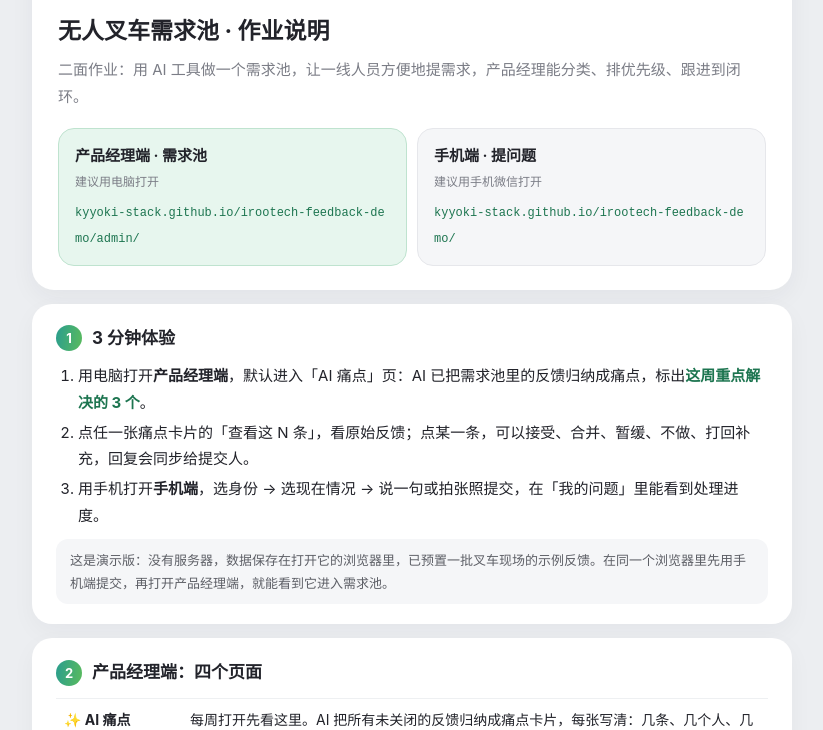
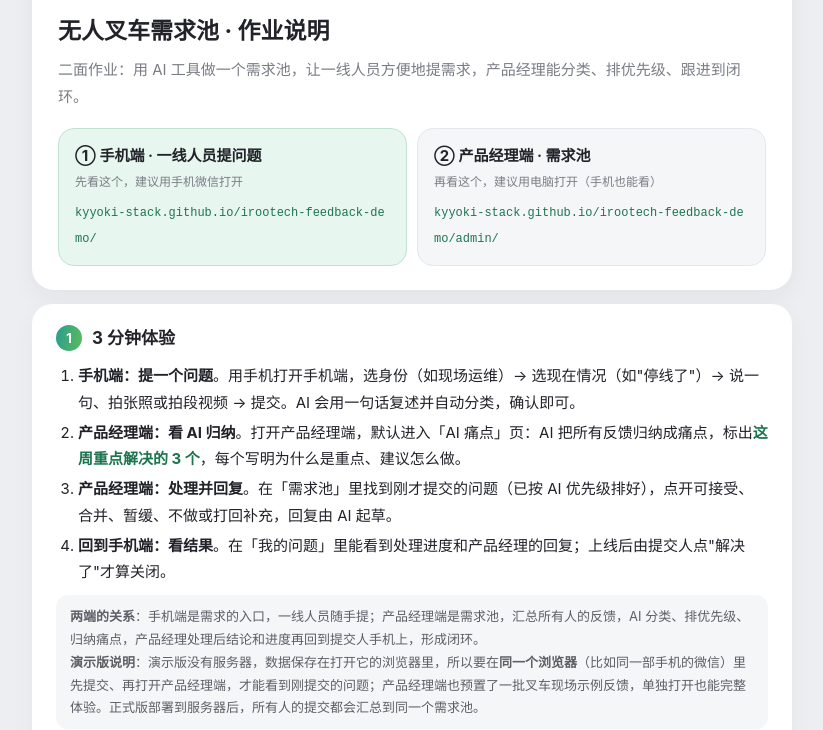
Before and after one commit to kyyoki-stack/irootech-feedback-demo, a plain HTML site: page intro/index.html in a window 1280 px wide. Shown: the part 75-805 px from the top of the page, without its empty margins (228-1051 px from the left). Drawn offline with Linux system fonts and the light colour scheme.

Commit message:
作业说明：手机端在前，体验步骤按提交→处理→回看，补两端关系
Co-Authored-By: Claude Opus 5.5 <noreply@anthropic.com>

```diff
--- a/intro/index.html
+++ b/intro/index.html
@@ -41,19 +41,21 @@ td:first-child{white-space:nowrap;font-weight:700;width:110px}
     <h1>无人叉车需求池 · 作业说明</h1>
     <p class="sub">二面作业：用 AI 工具做一个需求池，让一线人员方便地提需求，产品经理能分类、排优先级、跟进到闭环。</p>
     <div class="links">
-      <a class="lk main" href="https://kyyoki-stack.github.io/irootech-feedback-demo/admin/" target="_blank"><b>产品经理端 · 需求池</b><span>建议用电脑打开</span><code>kyyoki-stack.github.io/irootech-feedback-demo/admin/</code></a>
-      <a class="lk" href="https://kyyoki-stack.github.io/irootech-feedback-demo/" target="_blank"><b>手机端 · 提问题</b><span>建议用手机微信打开</span><code>kyyoki-stack.github.io/irootech-feedback-demo/</code></a>
+      <a class="lk main" href="https://kyyoki-stack.github.io/irootech-feedback-demo/" target="_blank"><b>① 手机端 · 一线人员提问题</b><span>先看这个，建议用手机微信打开</span><code>kyyoki-stack.github.io/irootech-feedback-demo/</code></a>
+      <a class="lk" href="https://kyyoki-stack.github.io/irootech-feedback-demo/admin/" target="_blank"><b>② 产品经理端 · 需求池</b><span>再看这个，建议用电脑打开（手机也能看）</span><code>kyyoki-stack.github.io/irootech-feedback-demo/admin/</code></a>
     </div>
   </div>
 
   <div class="card">
     <h2><i>1</i>3 分钟体验</h2>
     <ol>
-      <li>用电脑打开<b>产品经理端</b>，默认进入「AI 痛点」页：AI 已把需求池里的反馈归纳成痛点，标出<b class="g">这周重点解决的 3 个</b>。</li>
-      <li>点任一张痛点卡片的「查看这 N 条」，看原始反馈；点某一条，可以接受、合并、暂缓、不做、打回补充，回复会同步给提交人。</li>
-      <li>用手机打开<b>手机端</b>，选身份 → 选现在情况 → 说一句或拍张照提交，在「我的问题」里能看到处理进度。</li>
+      <li><b>手机端：提一个问题</b>。用手机打开手机端，选身份（如现场运维）→ 选现在情况（如"停线了"）→ 说一句、拍张照或拍段视频 → 提交。AI 会用一句话复述并自动分类，确认即可。</li>
+      <li><b>产品经理端：看 AI 归纳</b>。打开产品经理端，默认进入「AI 痛点」页：AI 把所有反馈归纳成痛点，标出<b class="g">这周重点解决的 3 个</b>，每个写明为什么是重点、建议怎么做。</li>
+      <li><b>产品经理端：处理并回复</b>。在「需求池」里找到刚才提交的问题（已按 AI 优先级排好），点开可接受、合并、暂缓、不做或打回补充，回复由 AI 起草。</li>
+      <li><b>回到手机端：看结果</b>。在「我的问题」里能看到处理进度和产品经理的回复；上线后由提交人点"解决了"才算关闭。</li>
     </ol>
-    <div class="tip">这是演示版：没有服务器，数据保存在打开它的浏览器里，已预置一批叉车现场的示例反馈。在同一个浏览器里先用手机端提交，再打开产品经理端，就能看到它进入需求池。</div>
+    <div class="tip"><b>两端的关系</b>：手机端是需求的入口，一线人员随手提；产品经理端是需求池，汇总所有人的反馈，AI 分类、排优先级、归纳痛点，产品经理处理后结论和进度再回到提交人手机上，形成闭环。<br>
+    <b>演示版说明</b>：演示版没有服务器，数据保存在打开它的浏览器里，所以要在<b>同一个浏览器</b>（比如同一部手机的微信）里先提交、再打开产品经理端，才能看到刚提交的问题；产品经理端也预置了一批叉车现场示例反馈，单独打开也能完整体验。正式版部署到服务器后，所有人的提交都会汇总到同一个需求池。</div>
   </div>
 
   <div class="card">
```
